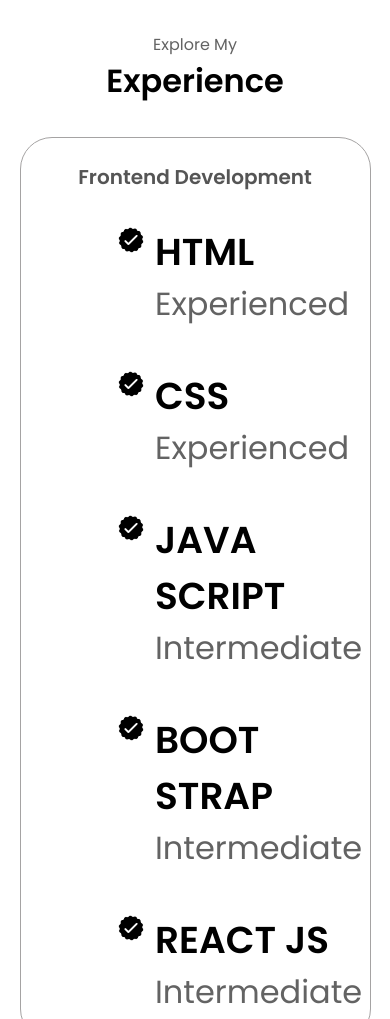
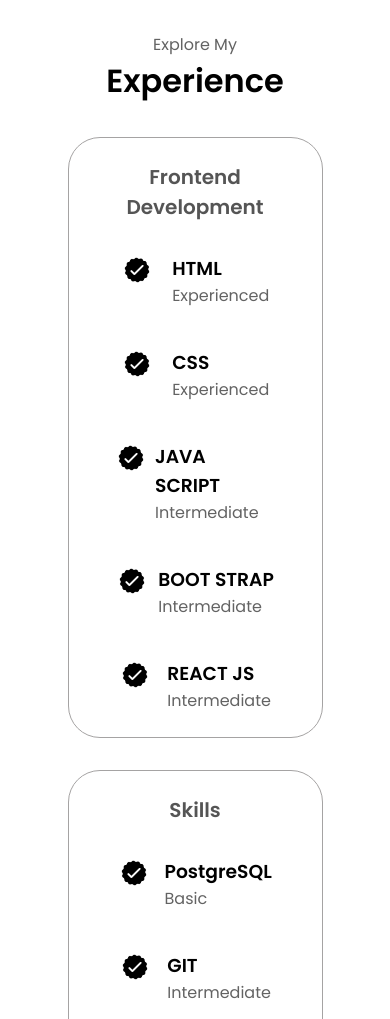
Before and after one commit to ARU0007/Portfolio-Website, a plain HTML site: page index.html in a window 390 px wide. Shown: the part 2040-3059 px from the top of the page. Drawn offline with Linux system fonts and the light colour scheme.

Commit message:
added margin to experience-details-container in experience section.

```diff
--- a/Mediaqueries.css
+++ b/Mediaqueries.css
@@ -132,7 +132,7 @@
         height: 96vh;
         margin-bottom: 0;
     }
-    article{
+    .article{
         font-size: 2rem;
     }
     footer nav{
@@ -149,6 +149,13 @@
         text-align: center;
         padding-top: 1rem;
         margin-top: 0rem;
+    }
+
+    section#experience .experience-details-container{
+        margin-left: 3rem;
+        margin-right: 3rem;
+
+
     }
 }
 
```
